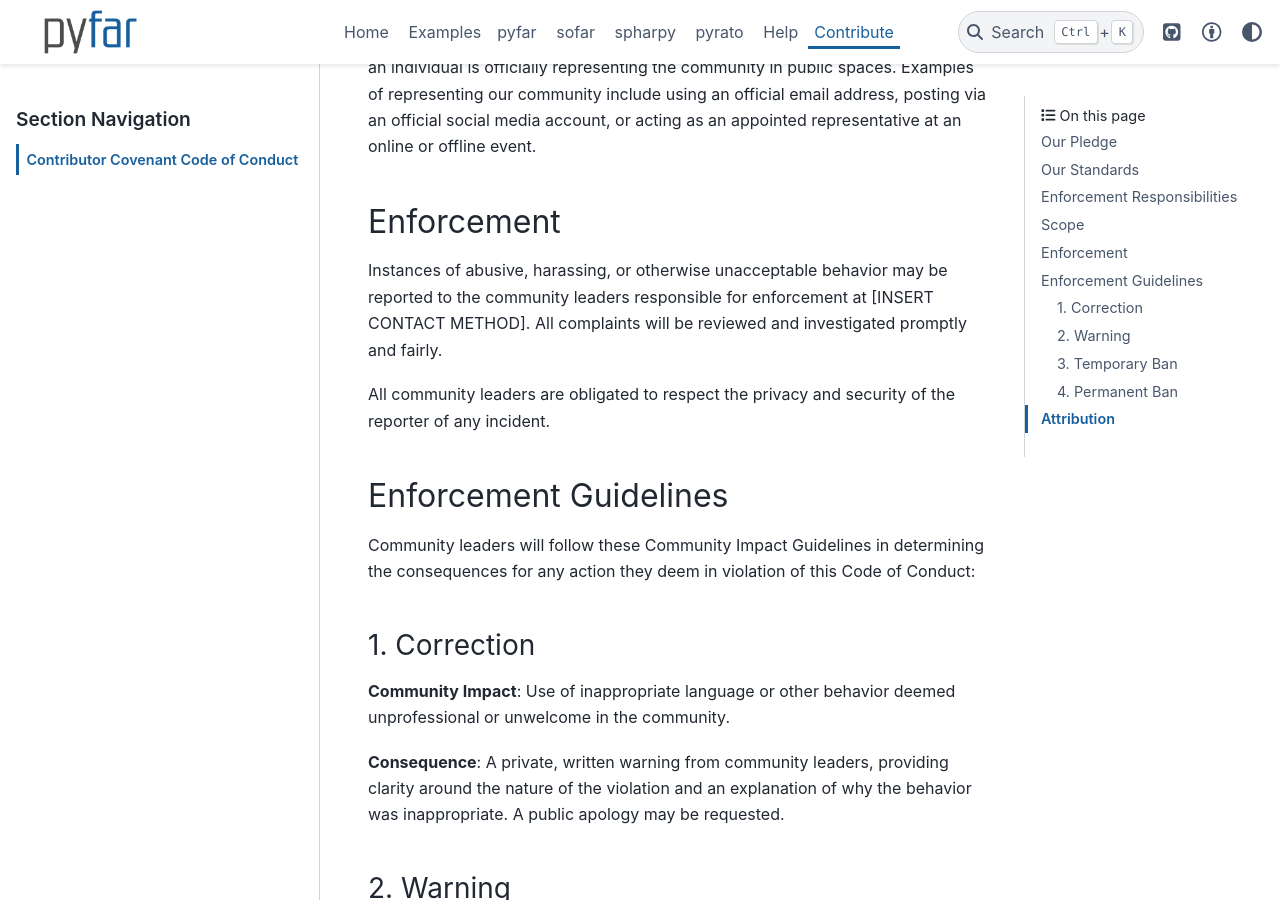
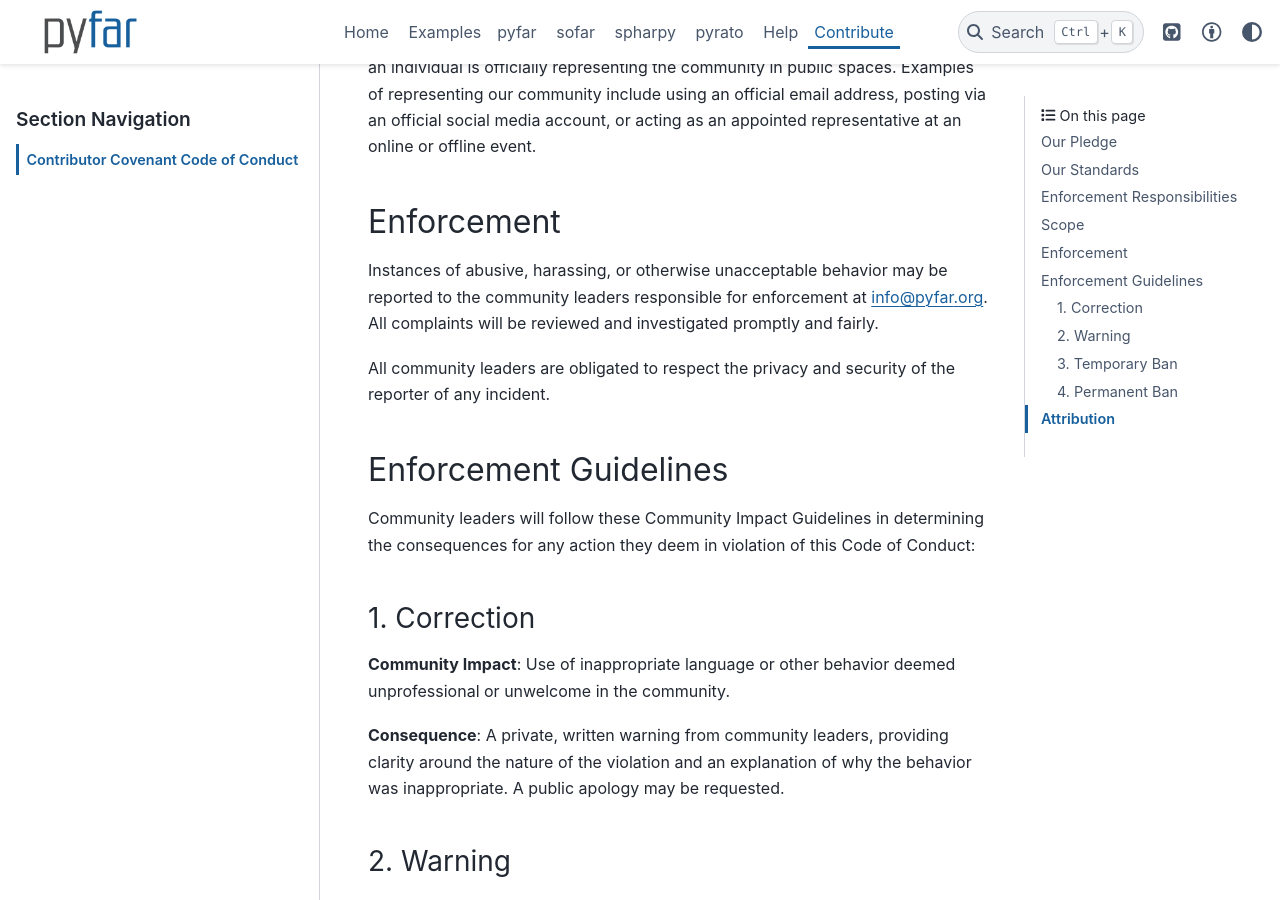
Before and after one commit to pyfar/gallery, a Sphinx documentation site: the page built from docs/community/code_of_conduct.rst, in a window 1280 px wide and 900 px high, scrolled down 1620 px. Built offline with Sphinx 7.4.7 and the PyData theme 0.15.4, drawn with Linux system fonts in a browser that asks for light colours; pages that are not in the unit, such as notebooks, are missing from menus.

Commit message:
Fix: missing contact method

```diff
--- a/docs/community/code_of_conduct.rst
+++ b/docs/community/code_of_conduct.rst
@@ -68,7 +68,7 @@ Enforcement
 
 Instances of abusive, harassing, or otherwise unacceptable behavior may be
 reported to the community leaders responsible for enforcement at
-[INSERT CONTACT METHOD].
+`info@pyfar.org <mailto:info@pyfar.org>`_.
 All complaints will be reviewed and investigated promptly and fairly.
 
 All community leaders are obligated to respect the privacy and security of the
```
